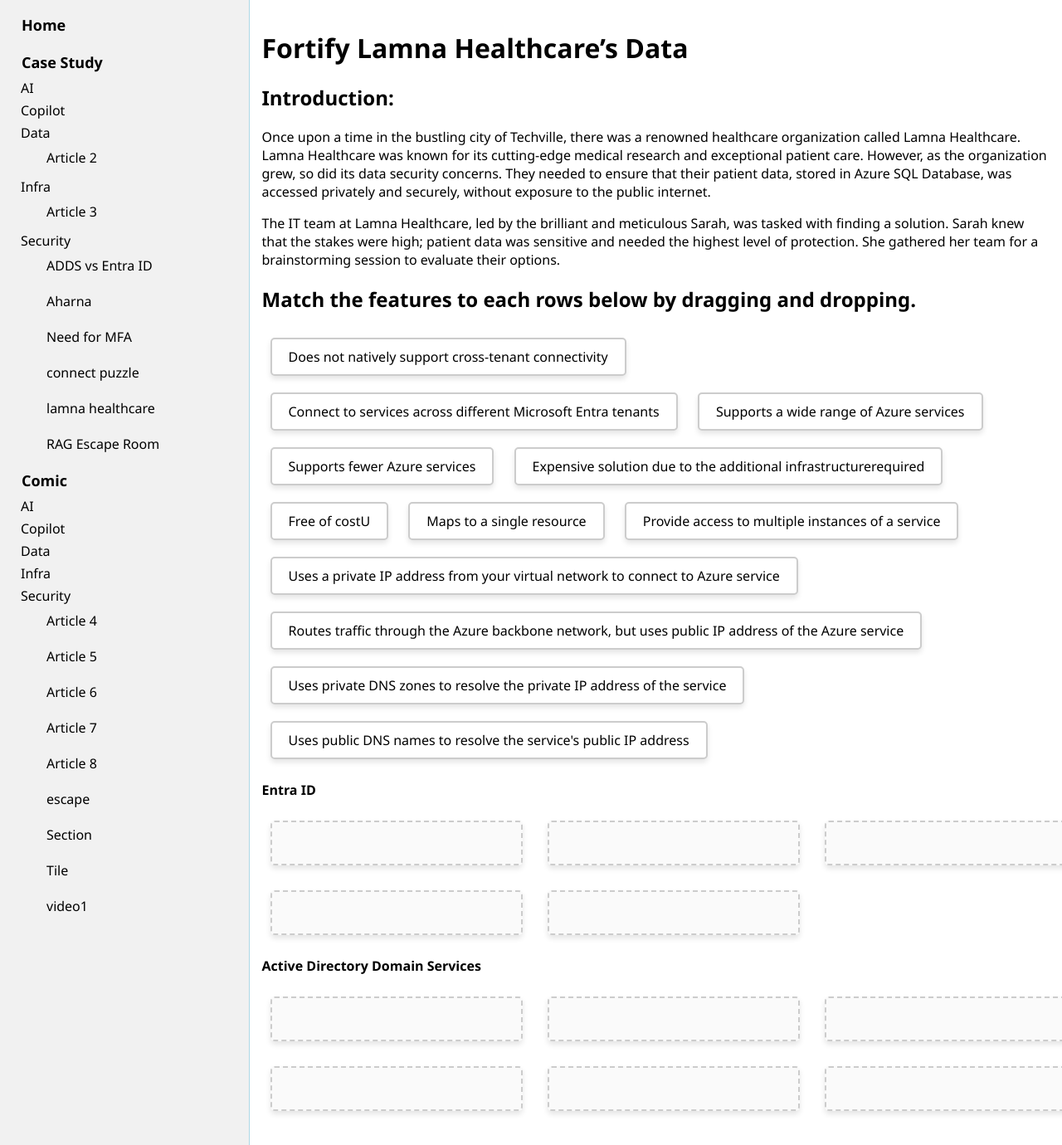
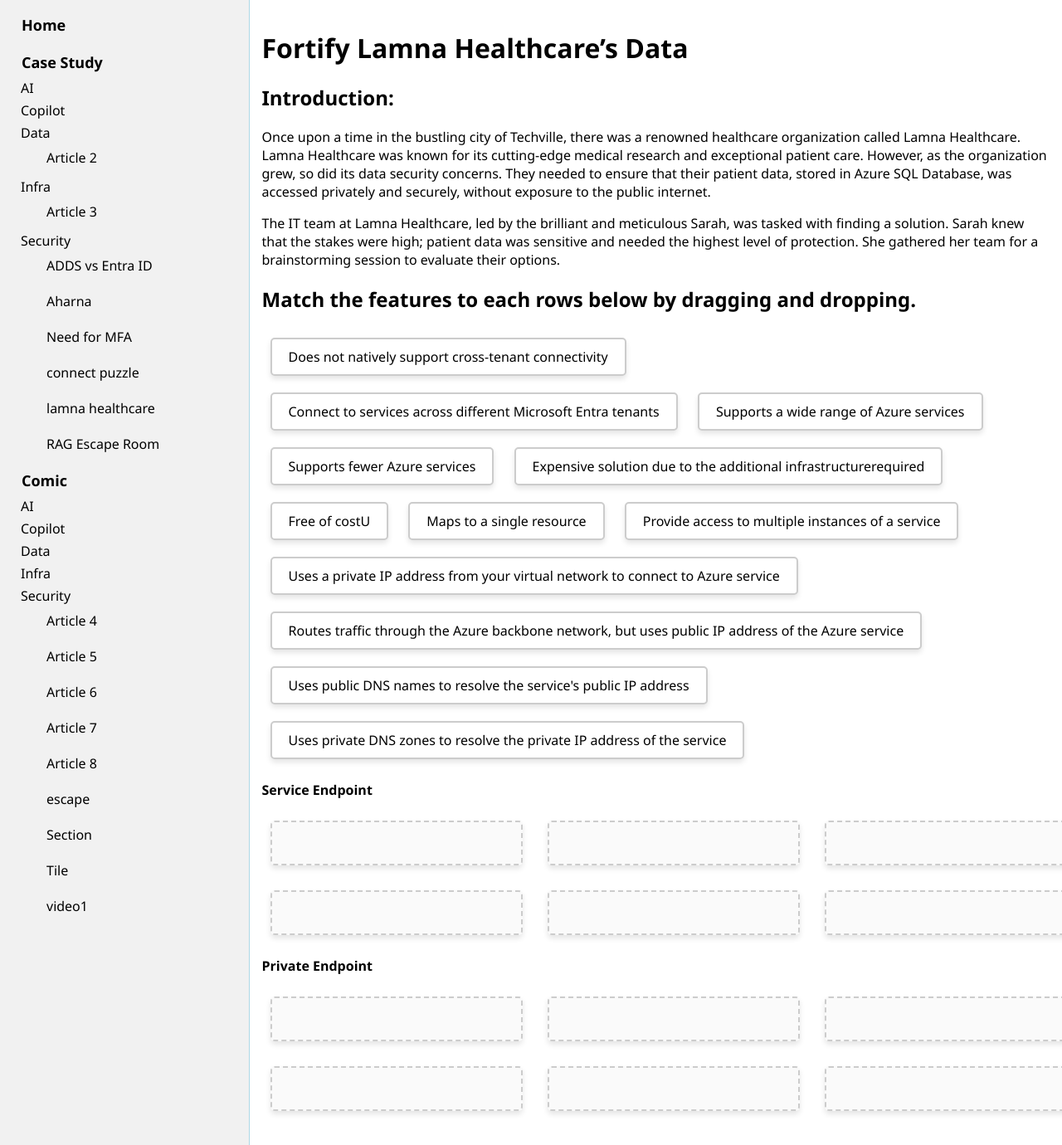
Before and after one commit to julietrajan/demo1, a Jekyll site: the page built from project-files/folder1/lamnahealthcare.md, in a window 1280 px wide. Shown: the whole page at 83% size. Built offline with Jekyll 4.4.1, drawn with Linux system fonts in a browser that asks for light colours.

Commit message:
Update lamnahealthcare.md

```diff
--- a/project-files/folder1/lamnahealthcare.md
+++ b/project-files/folder1/lamnahealthcare.md
@@ -99,31 +99,32 @@
         <div class="draggable-text" draggable="true" ondragstart="drag(event)" id="8">Provide access to multiple instances of a service</div>
         <div class="draggable-text" draggable="true" ondragstart="drag(event)" id="9">Uses a private IP address from your virtual network to connect to Azure service</div>
         <div class="draggable-text" draggable="true" ondragstart="drag(event)" id="10">Routes traffic through the Azure backbone network, but uses public IP address of the Azure service</div>
-        <div class="draggable-text" draggable="true" ondragstart="drag(event)" id="11">Uses private DNS zones to resolve the private IP address of the service</div>
-         <div class="draggable-text" draggable="true" ondragstart="drag(event)" id="12">Uses public DNS names to resolve the service's public IP address</div>
+        <div class="draggable-text" draggable="true" ondragstart="drag(event)" id="11">Uses public DNS names to resolve the service's public IP address</div>
+         <div class="draggable-text" draggable="true" ondragstart="drag(event)" id="12">Uses private DNS zones to resolve the private IP address of the service</div>
     </div>
 
     <div>
-        <p><b>Entra ID</b></p>
+        <p><b>Service Endpoint</b></p>
         <div class="drop-area-container">
-        <div class="drop-area" ondrop="drop(event)" ondragover="allowDrop(event)" data-answer="SAML/OIDC/ WS-FED,Tenants,M365 and Azure Services integration,Cloud Identity,CPolicy"></div>
-        <div class="drop-area" ondrop="drop(event)" ondragover="allowDrop(event)" data-answer="SAML/OIDC/ WS-FED,Tenants,M365 and Azure Services integration,Cloud Identity,CPolicy"></div>
-        <div class="drop-area" ondrop="drop(event)" ondragover="allowDrop(event)" data-answer="SAML/OIDC/ WS-FED,Tenants,M365 and Azure Services integration,Cloud Identity,CPolicy"></div>
-        <div class="drop-area" ondrop="drop(event)" ondragover="allowDrop(event)" data-answer="SAML/OIDC/ WS-FED,Tenants,M365 and Azure Services integration,Cloud Identity,CPolicy"></div>
-          <div class="drop-area" ondrop="drop(event)" ondragover="allowDrop(event)" data-answer="SAML/OIDC/ WS-FED,Tenants,M365 and Azure Services integration,Cloud Identity,CPolicy"></div>
+        <div class="drop-area" ondrop="drop(event)" ondragover="allowDrop(event)" data-answer="1,4,6,8,10,11"></div>
+        <div class="drop-area" ondrop="drop(event)" ondragover="allowDrop(event)" data-answer="1,4,6,8,10,11"></div>
+        <div class="drop-area" ondrop="drop(event)" ondragover="allowDrop(event)" data-answer="1,4,6,8,10,11"></div>
+        <div class="drop-area" ondrop="drop(event)" ondragover="allowDrop(event)" data-answer="1,4,6,8,10,11"></div>
+        <div class="drop-area" ondrop="drop(event)" ondragover="allowDrop(event)" data-answer="1,4,6,8,10,11"></div>
+        <div class="drop-area" ondrop="drop(event)" ondragover="allowDrop(event)" data-answer="1,4,6,8,10,11"></div>
           </div>
         <p class="message"></p>
     </div>
 
     <div>
-        <p><b>Active Directory Domain Services</b></p>
+        <p><b>Private Endpoint</b></p>
          <div class="drop-area-container">
-        <div class="drop-area" ondrop="drop(event)" ondragover="allowDrop(event)" data-answer="Kerberos/NTLM,On-premises Printers,Forest/Domain/OU,On-premises identity,On-premises application,Policy"></div>
-        <div class="drop-area" ondrop="drop(event)" ondragover="allowDrop(event)" data-answer="Kerberos/NTLM,On-premises Printers,Forest/Domain/OU,On-premises identity,On-premises application,Policy"></div>
-        <div class="drop-area" ondrop="drop(event)" ondragover="allowDrop(event)" data-answer="Kerberos/NTLM,On-premises Printers,Forest/Domain/OU,On-premises identity,On-premises application,Policy"></div>
-        <div class="drop-area" ondrop="drop(event)" ondragover="allowDrop(event)" data-answer="Kerberos/NTLM,On-premises Printers,Forest/Domain/OU,On-premises identity,On-premises application,Policy"></div>
-        <div class="drop-area" ondrop="drop(event)" ondragover="allowDrop(event)" data-answer="Kerberos/NTLM,On-premises Printers,Forest/Domain/OU,On-premises identity,On-premises application,Policy"></div>
-        <div class="drop-area" ondrop="drop(event)" ondragover="allowDrop(event)" data-answer="Kerberos/NTLM,On-premises Printers,Forest/Domain/OU,On-premises identity,On-premises application,Policy"></div>
+        <div class="drop-area" ondrop="drop(event)" ondragover="allowDrop(event)" data-answer="2,3,5,7,9,12"></div>
+        <div class="drop-area" ondrop="drop(event)" ondragover="allowDrop(event)" data-answer="2,3,5,7,9,12"></div>
+        <div class="drop-area" ondrop="drop(event)" ondragover="allowDrop(event)" data-answer="2,3,5,7,9,12"></div>
+        <div class="drop-area" ondrop="drop(event)" ondragover="allowDrop(event)" data-answer="2,3,5,7,9,12"></div>
+        <div class="drop-area" ondrop="drop(event)" ondragover="allowDrop(event)" data-answer="2,3,5,7,9,12"></div>
+        <div class="drop-area" ondrop="drop(event)" ondragover="allowDrop(event)" data-answer="2,3,5,7,9,12"></div>
         </div>
         <p class="message"></p>
     </div>
```
